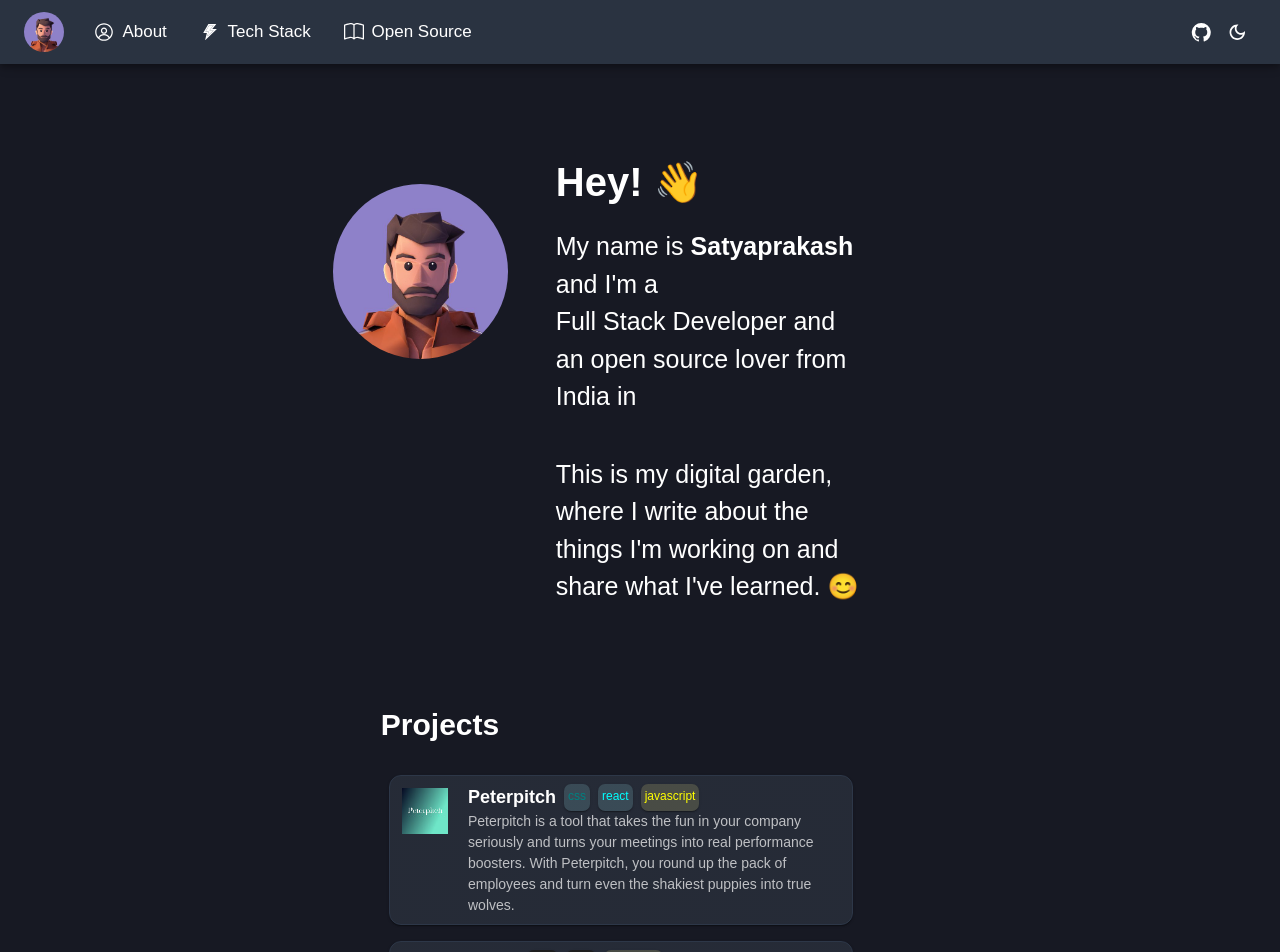
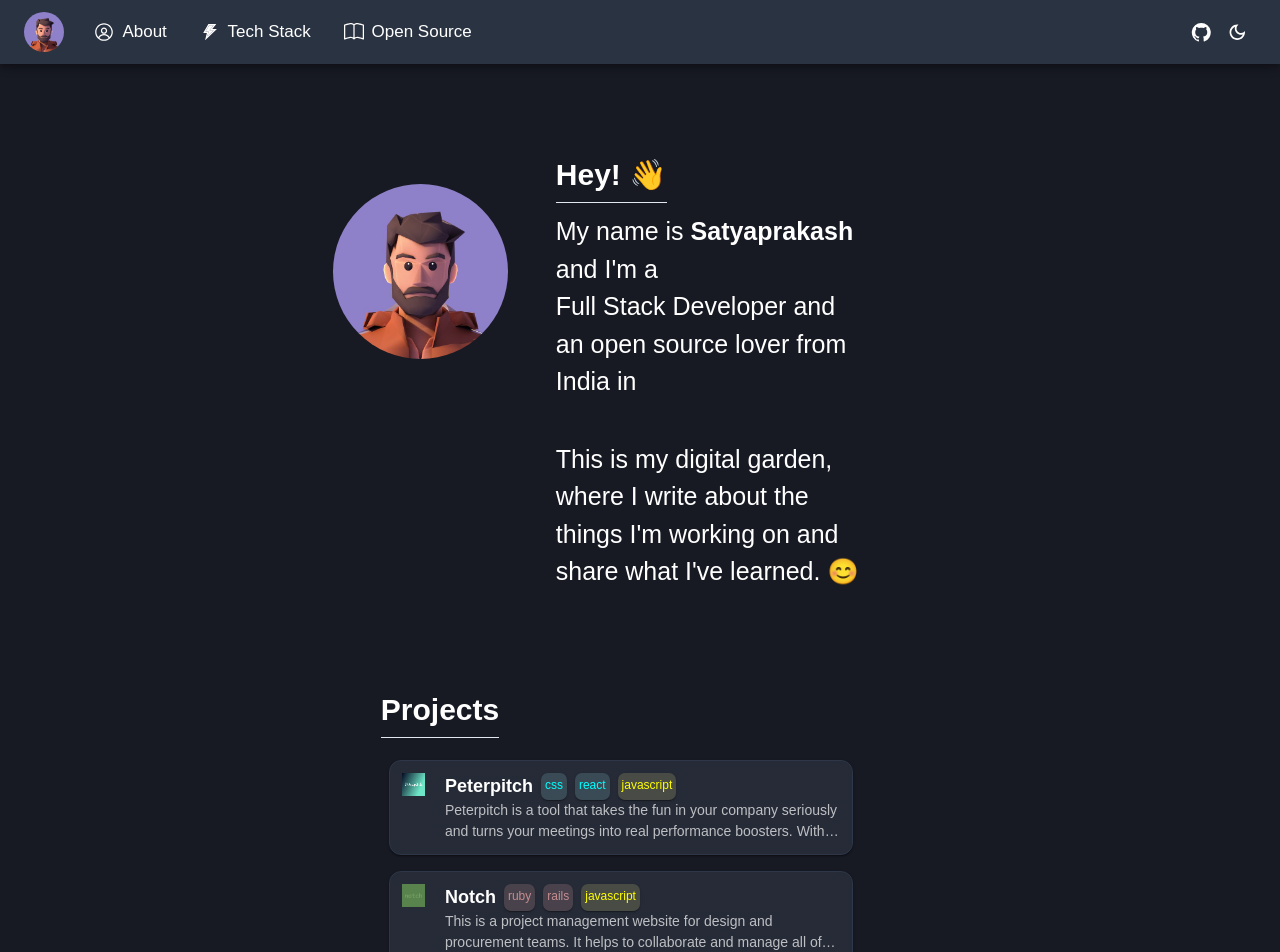
Before and after one commit to satya042/typescript_portfolio, a React (Create React App) app: page / in a window 1280 px wide. Shown: the top 952 px of the page. Built offline with nearby package versions, Linux system fonts and the light colour scheme.

Commit message:
update portfolio

```diff
--- a/package.json
+++ b/package.json
@@ -16,6 +16,7 @@
     "@types/node": "^16.18.38",
     "@types/react": "^18.2.14",
     "@types/react-dom": "^18.2.6",
+    "framer-motion": "^10.13.1",
     "react": "^18.2.0",
     "react-dom": "^18.2.0",
     "react-icons": "^4.10.1",
--- a/src/components/About.tsx
+++ b/src/components/About.tsx
@@ -1,7 +1,7 @@
 import React from 'react';
-import { Box, Grid, Typography,styled, Paper, Stack ,Card,CardContent,CardMedia} from '@mui/material';
+import { useTheme,Box, Grid, Typography,styled, Paper, Stack ,Card,CardContent,CardMedia} from '@mui/material';
 import { companies, institutes } from "../data/data";
-import { getTagColor, getTagBackgroundColor } from "../theme";
+import { getTagColor, BackgroundTagColor } from "../theme";
 
 
 
@@ -30,7 +30,8 @@ interface CardProps{
   alt: string;
 }
 
-const AboutCard: React.FC<CardProps> = ({ title, role, skills, period, logo, colorMode, alt }) => {
+const AboutCard: React.FC<CardProps> = ({ title, role, skills, period, logo }) => {
+    const theme = useTheme();
     return (
         <Box sx={{ width: '50%', height: 'auto' }}>
             <Card sx={{ display: 'flex', flexDirection: 'row', backgroundColor: 'card.main', border: '1px solid', borderRadius: '12px', borderColor: "card.border" }}>
@@ -44,7 +45,7 @@ const AboutCard: React.FC<CardProps> = ({ title, role, skills, period, logo, col
                         <Typography color="inherit" sx={{ fontSize: '15px', fontWeight: 'bold' }} noWrap={true} >{role}</Typography>
                     </CardContentNoPadding>
                     <Stack direction="row" spacing={1} sx={{ ml: 1 }}>
-                        {skills.map(tech => (<Item sx={{ color: getTagColor(tech), backgroundColor: getTagBackgroundColor(tech) }}> {tech} </Item>))}
+                        {skills.map(tech => (<Item sx={{ color: getTagColor(tech,theme.palette.mode), backgroundColor: BackgroundTagColor(tech,theme.palette.mode) }}> {tech} </Item>))}
                     </Stack>
                 </Box>
             </Card>
@@ -74,7 +75,7 @@ const About: React.FC = () => {
                             role={company.role}
                             skills={company.skills}
                             period={company.period}
-                            logo={company.logo} colorMode={''} alt={''} />
+                            logo={company.logo} colorMode={''} alt={''}  />
                     </Box>
                 ))}
             </Grid>
@@ -87,7 +88,7 @@ const About: React.FC = () => {
                             role={institute.role}
                             skills={institute.skills}
                             period={institute.period}
-                            logo={institute.logo} colorMode={''} alt={''} />
+                            logo={institute.logo} colorMode={''} alt={''}  />
                     </Box>
                 ))}
             </Grid>
--- a/src/components/home.tsx
+++ b/src/components/home.tsx
@@ -1,10 +1,11 @@
 import * as React from "react";
-import { Box, Avatar, styled, Paper,Grid, Link, Stack,Card ,CardContent,CardMedia,Typography} from "@mui/material";
-import { getTagColor, getTagBackgroundColor } from "../theme";
+import { useTheme,Box, Avatar, styled, Paper,Grid, Link, Stack,Card ,CardContent,CardMedia,Typography} from "@mui/material";
+import { getTagColor ,BackgroundTagColor} from "../theme";
 import { projectsList } from '../data/project-list';
 import UserIcon from '../assets/user_icon.png';
-
-
+import UnderlinedText from "./underlinedText";
+import {AnimatedAvtar,AnimatedHome} from "./page-transitions";
+import './style.css'
 // const ANIMATION_DURATION = 0.5;
 // const ORANGE = "#ff9400";
 
@@ -30,25 +31,30 @@ const Item = styled(Paper)(({ theme }) => ({
   ...theme.typography.body2,
   padding: theme.spacing(.5),
   textAlign: 'center',
-  borderRadius: '7px'
+  borderRadius: '7px',
 }));
 
 
-const ProjectCard: React.FC<ProjectCardProps> = ({ key, title, description, logo, link, technologies }) => {
+const ProjectCard: React.FC<ProjectCardProps> = ({title, description, logo, link, technologies }) => {
+  const [showFullDescription, setShowFullDescription] = React.useState(false);
+  const handleCardClick = () => {
+    setShowFullDescription(!showFullDescription);
+  };
+  const theme = useTheme();
   return (
-    <Box sx={{ width: '100%', height: 'auto',my:.5 }}>
+    <Box sx={{ width: '100%', height: 'auto',my:.5 }} onClick={handleCardClick}>
       <Card sx={{ display: 'flex', flexDirection: 'row', backgroundColor: 'card.main', border: '1px solid', borderRadius: '12px', borderColor: "card.border" }}>
-        <CardMedia component="img" src={logo} sx={{ display: 'flex', justifyContent: 'center', alignItems: 'center', width: '10%', m: 1.5, height: '10%' }} ></CardMedia>
-        <Box sx={{ display: 'inline-flex', flexDirection: 'column', p: 1 }}>
+        <CardMedia component="img" src={logo} sx={{ display: 'flex', justifyContent: 'center', alignItems: 'center', width: '5%', m: 1.5, height: '5%' }} ></CardMedia>
+        <Box sx={{ display: 'inline-flex', flexDirection: 'column', p: 1,py:1.5 }}>
           <Box sx={{ display: 'inline-flex', flexDirection: 'row' }} >
             <CardContentNoPadding >
               <Link href={link} color="inherit" sx={{ textDecoration: 'none', fontSize: '18px', fontWeight: 'bold' }} noWrap={true} >{title}</Link>
             </CardContentNoPadding>
             <Stack direction="row" spacing={1} sx={{ ml: 1 }}>
-              {technologies.map(tech => (<Item sx={{ color: getTagColor(tech), backgroundColor: getTagBackgroundColor(tech) }}> {tech} </Item>))}
+              {technologies.map(tech => (<Item sx={{ color: getTagColor(tech,theme.palette.mode), backgroundColor: BackgroundTagColor(tech,theme.palette.mode) }}> {tech} </Item>))}
             </Stack>
           </Box>
-          <Typography variant="body1" color="text.secondary" fontSize='14px' component="div" sx={{ flexWrap: "wrap" }}>
+          <Typography variant="body1" color="text.secondary" fontSize='14px' component="div" sx={{display: '-webkit-box',overflow: 'hidden',WebkitBoxOrient: 'vertical',WebkitLineClamp: showFullDescription ? 'unset' : 2}}>
             {description}
           </Typography>
         </Box>
@@ -57,13 +63,16 @@ const ProjectCard: React.FC<ProjectCardProps> = ({ key, title, description, logo
   );
 };
 
-const Home = () => {
+const Home:React.FC = () => {
   return (
-    <Box sx={{maxWidth:'100%',backgroundColor:"primary.main",display:"flex",justifyContent:"center",flexDirection:"column"}}>
-    <Box flexDirection={{ xs: "column", md: "row" }} sx={{ backgroundColor:"primary.main", display: 'flex', justifyContent: 'center',  width: { xs: '100%', md: '45%' }, height: '100%',marginLeft:{xs:0,md:'26%'},  flexGrow: 1 }}  >
-      <Avatar variant="circular" sx={{ width: 175, height: 175, marginTop: { xs: 6, md: 15 },justifyContent:"center",marginLeft:{xs:'28%',md:0}}} src={UserIcon}></Avatar>
+    <Box sx={{ maxWidth: '100%', backgroundColor: "primary.main", display: "flex", justifyContent: "center", flexDirection: "column" }}>
+      <Box flexDirection={{ xs: "column", md: "row" }} sx={{ backgroundColor: "primary.main", display: 'flex', justifyContent: 'center', width: { xs: '100%', md: '45%' }, height: '100%', marginLeft: { xs: 0, md: '26%' }, flexGrow: 1 }}  >
+      <AnimatedAvtar>
+        <Avatar variant="circular" sx={{ width: 175, height: 175, marginTop: { xs: 6, md: 15 }, justifyContent: "center", marginLeft: { xs: '28%', md: 0 } }} src={UserIcon}></Avatar>
+      </AnimatedAvtar>
+        <AnimatedHome>
           <Box sx={{ display: 'flex', flexDirection: 'column', alignItems: 'center', padding: { xs: 3, md: 6 } }}>
-        <Box sx={{ whiteSpace: 'nowrap', alignSelf: 'flex-start', fontSize: 40, fontWeight: 'bold', mt: 5, mb: 2 }}>Hey! 👋</Box>
+            <UnderlinedText><Box className="face" sx={{ whiteSpace: 'nowrap', fontSize: 30, fontWeight: 'bold', mt: 5, mb: 2 }}>Hey! 👋</Box> </UnderlinedText>
             <Box sx={{ fontSize: 25, fontWeight: 500, textAlign: 'left', }}>
               My name is{" "}
               <Box component="span" sx={{ fontWeight: 600, }}>Satyaprakash</Box>{" "}
@@ -77,11 +86,14 @@ const Home = () => {
               </Box>
             </Box>{" "}
           </Box>
+        </AnimatedHome>
       </Box>
-
     {/* <Projects/> */}
     <Box sx={{ display: 'flex', backgroundColor: 'primary.main',justifyContent: 'center', width: { xs: '100%', md: '45%' }, height: '100%',marginLeft:{xs:0,md:'26%'},flexDirection:"column",padding: { xs: 3, md: 6 }}}>
-      <Box sx={{ whiteSpace: 'nowrap', fontSize: 30, fontWeight: 'bold', mt: 0, mb: 2 }}>Projects</Box>
+    <AnimatedAvtar>
+    <UnderlinedText><Box sx={{ whiteSpace: 'nowrap', fontSize: 30, fontWeight: 'bold', mt: 0, mb: 2 }}>Projects</Box> </UnderlinedText>
+    </AnimatedAvtar>
+    <AnimatedHome>
       <Grid>
         {projectsList.map((project, index) => (
           <Box key={index} sx={{ m: 1, display: "flex", justifyContent: "space-between" }}>
@@ -96,8 +108,9 @@ const Home = () => {
           </Box>
         ))}
       </Grid>
+        </AnimatedHome>
+    </Box>
 
-    </Box>
     </Box>
   );
 };
--- a/src/components/page-transitions.tsx
+++ b/src/components/page-transitions.tsx
@@ -1,4 +1,5 @@
 import React from "react";
+import { motion } from 'framer-motion';
 //import { SlideFade } from "@chakra-ui/react";
 //import { MotionBox } from "./motion";
 
@@ -78,3 +79,54 @@ export const item = {
 // export const CardTransition = ({ children }) => {
 //   return <MotionBox variants={variants}>{children}</MotionBox>;
 // };
+export const AnimatedAvtar = ({children}) =>{
+  return (
+    <motion.image
+    initial={{
+      opacity: 0,
+      translateX: -150
+    }}
+    animate={{
+      opacity: 1,
+      translateX: 0,
+      transition: {
+        duration: 0.5
+      }
+    }}>
+     {children}
+    </motion.image>
+  )
+}
+export const AnimatedHome = ({children}) =>{
+  return (
+    <motion.span
+    initial={{
+      opacity: 0,
+      translateX: 150
+    }}
+    animate={{
+      opacity: 1,
+      translateX: 0,
+      transition: {
+        duration: 0.5
+      }
+    }}>
+     {children}
+    </motion.span>
+  )
+}
+// export const AnimatedHey = ({children}) =>{
+//   return (
+//     <motion.span
+//     animate={{
+
+//       x: 5,
+//       x:-5,
+//       transition: {
+//         duration: 0.5
+//       }
+//     }}>
+//      {children}
+//     </motion.span>
+//   )
+// }
--- /dev/null
+++ b/src/components/style.css
@@ -0,0 +1,21 @@
+.face {
+    animation: 2s ease-in-out infinite alternate shake;
+}
+
+@keyframes shake {
+    10%, 90% {
+      transform: translate3d(-1px, 0, 0);
+    }
+
+    20%, 80% {
+      transform: translate3d(2px, 0, 0);
+    }
+
+    30%, 50%, 70% {
+      transform: translate3d(-4px, 0, 0);
+    }
+
+    40%, 60% {
+      transform: translate3d(4px, 0, 0);
+    }
+  }
--- /dev/null
+++ b/src/components/underlinedText.tsx
@@ -0,0 +1,18 @@
+import React from "react";
+import { ReactNode } from "react";
+import { Box } from "@mui/material";
+import './style.css';
+
+interface UnderlinedTextProps {
+    children: ReactNode;
+}
+
+const UnderlinedText: React.FC<UnderlinedTextProps> = ({ children }) => {
+    return (
+        <Box component="span" position="relative" display="inline-block" sx={{ alignSelf: "flex-start" }}>
+            {children}
+            <Box component="span" display="block" position="absolute" width={'100%'} height={'1px'} bottom={10} bgcolor={"#e2e8f0"} />
+        </Box>
+    )
+}
+export default UnderlinedText;
--- a/src/index.css
+++ b/src/index.css
@@ -18,3 +18,7 @@ code {
 .MuiCardContent-root{
   padding: 0px 0px 0px 0px !important;
 } */
+
+/* .MuiButtonBase-root{
+  padding: 8px 8px 8px 8px !important;
+} */
--- a/src/theme.tsx
+++ b/src/theme.tsx
@@ -1,6 +1,6 @@
 import * as React from 'react';
 import { createContext  } from 'react';
-import { createTheme, PaletteMode } from '@mui/material';
+import { createTheme, PaletteMode, useTheme } from '@mui/material';
 
 // color design tokens export
 export const tokens = (mode: PaletteMode) => ({
@@ -64,7 +64,7 @@ export const tokens = (mode: PaletteMode) => ({
         900: "#e0e0e0",
       },
       primary: {
-        100: "#e1e2fe", //#040509 #e1e2fe
+        100: "#f7f7fa", //#040509 #e1e2fe
         200: "#080b12",
         300: "#0c101b",
         400: "#f2f0f0", // manually changed
@@ -128,7 +128,7 @@ export const themeSettings = (mode: PaletteMode) => {
             hover:colors.blueAccent[900]
           },
           card:{
-            main:"#1a202c",
+            main:"#1a202c", //#1a202c
             border:"#2d3748"
           }
         }
@@ -155,7 +155,7 @@ export const themeSettings = (mode: PaletteMode) => {
           },
           card:{
             main:colors.blueAccent[900],
-            border:"#e6e6e8"
+            border:"#ffffff"  //#e6e6e8
           }
         }),
     },
@@ -238,28 +238,30 @@ export const useMode = () => {
   return [theme, colorMode] as const;
 }
 
-export const getTagColor = type => {
+
+export const getTagColor = (type: string,mode:PaletteMode) => {
   type = type.toLowerCase()
   if (type === "rails" || type === "ruby") {
-    return "red";
-  } else if (type === "react") {
-    return "cyan";
-  } else if (type === "javascript") {
-    return "yellow";
-  } else if (type === "typescript" || type === "tailwindcss") {
-    return "blue";
-  } else if (type === "chakraui" || type === "css") {
-    return "teal";
+    return mode === "dark" ? "#c58d90" : "#8d3737";
+  } else if (type === "react" || type === "css") {
+    return mode === "dark" ? "cyan" : "#086f83";
+  }else if(type === "javascript"){
+    return mode === "dark" ? "yellow" : "#744210"
   }
 };
 
-export const getTagBackgroundColor = type =>{
-  type = type.toLowerCase()
-  if(type === "react" ){
-    return "#2f414d";
+export const BackgroundTagColor = (type: string,mode:PaletteMode) => {
+  type = type.toLowerCase();
+  if (type === "rails" || type === "ruby") {
+    return mode === "dark" ? "#3f3842" : "#fed7d7";
+  } else if (type === "react" || type === "css") {
+    return mode === "dark" ? "#2f414d" : "#c4f1f9";
   }else if(type === "javascript"){
-    return "#3f423b";
-  }else if(type == "css"){
-    return "#2f414d";
+    return mode === "dark" ? "#3f423b" : "#fefcbf"
   }
-}
+};
+
+
+
+
+//#8d3737
```
Also changed, not shown: src/components/TechStack.tsx (+21 -7 lines), src/components/footer.tsx (+8 -5 lines), src/data/data.ts (+25 -12 lines), 1 other file (tests, documents, lock files or other folders). Lines whose indentation alone changed are shown as unchanged.
